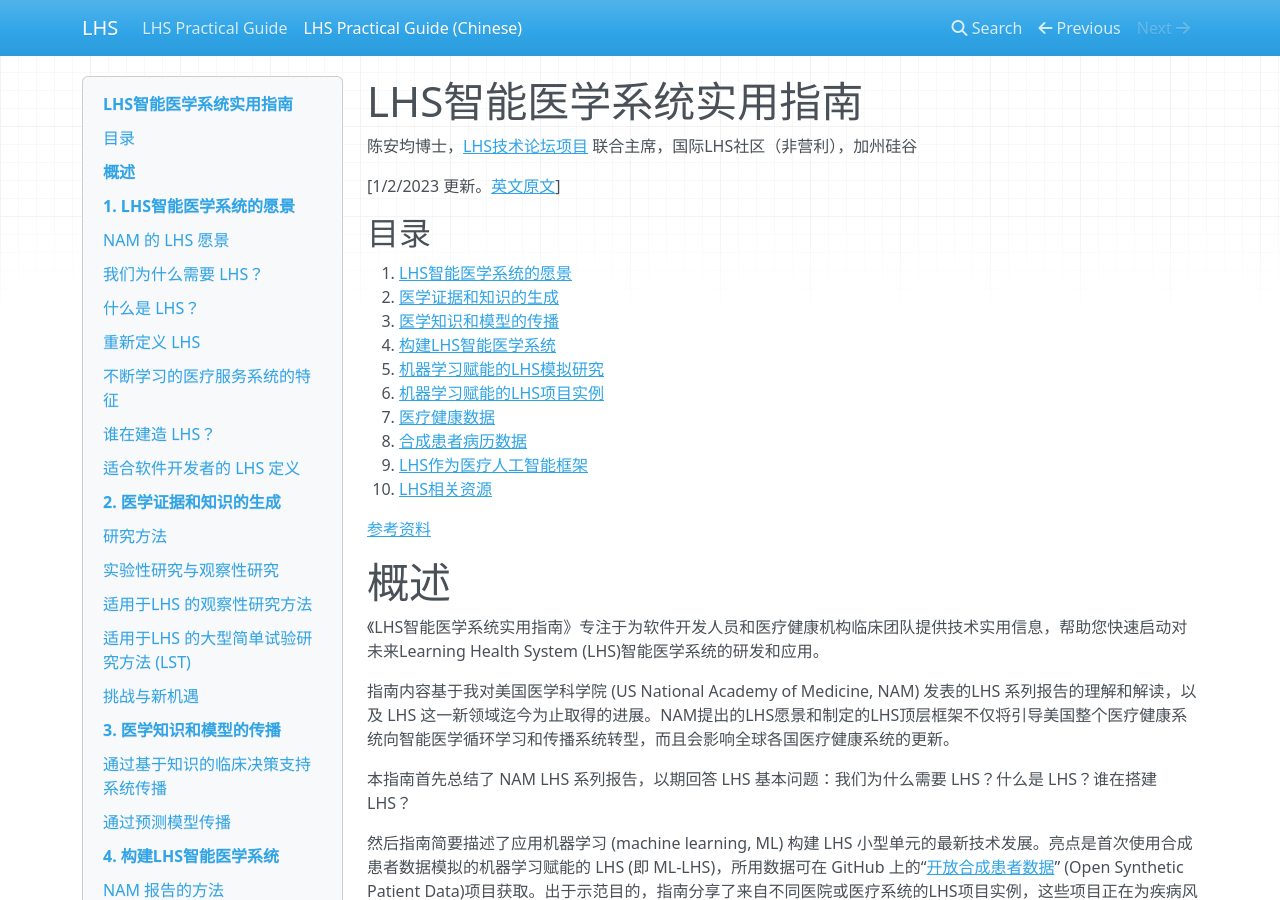
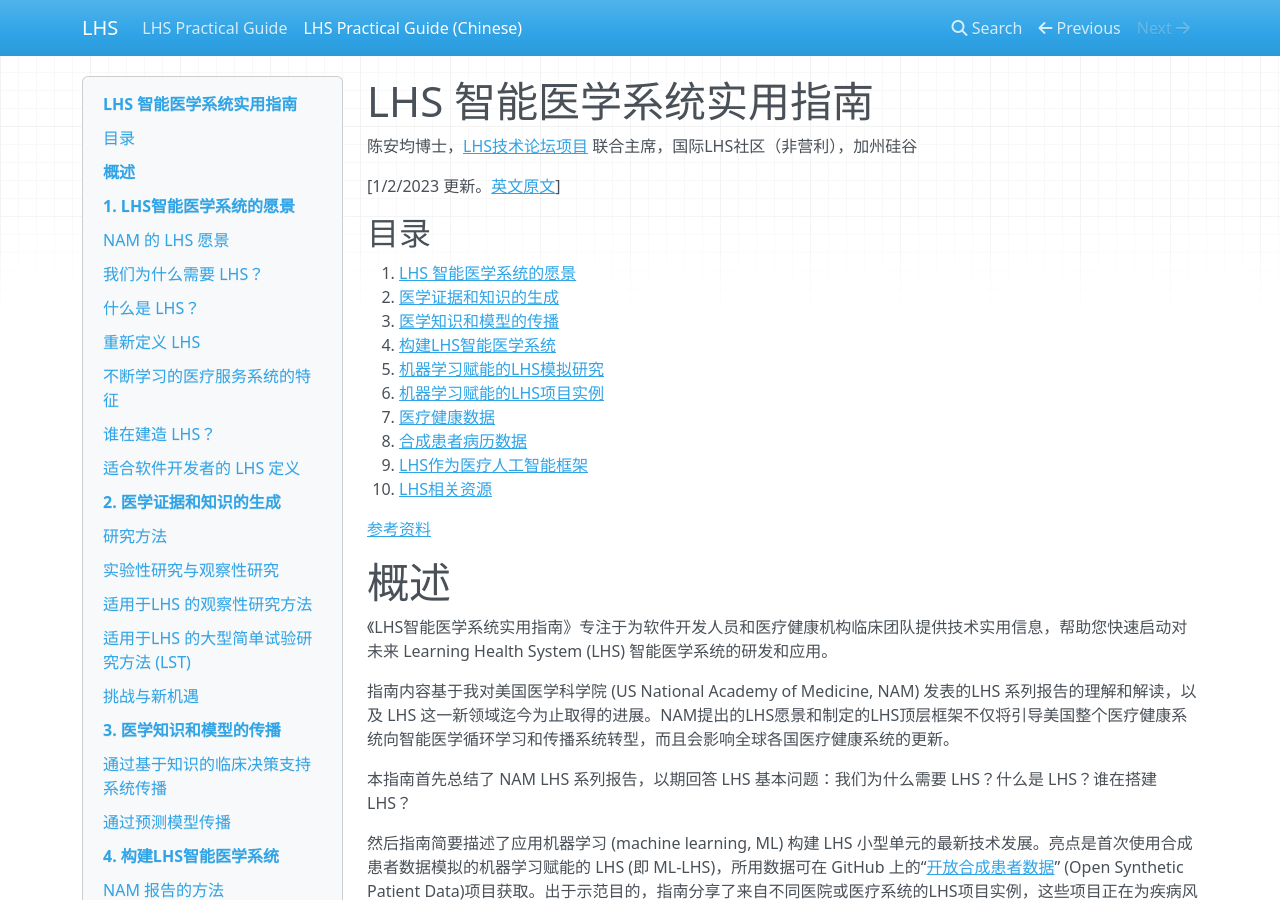
Before and after one commit to lhs-open/lhs-guide, an MkDocs documentation site: the page built from docs/index_zh.md, in a window 1280 px wide and 900 px high. Built offline with MkDocs 1.6.1, drawn with Linux system fonts in a browser that asks for light colours; nearby versions of some CDN libraries.

```diff
--- a/docs/index_zh.md
+++ b/docs/index_zh.md
@@ -1,4 +1,4 @@
-# LHS智能医学系统实用指南
+# LHS 智能医学系统实用指南
 
 陈安均博士，[LHS技术论坛项目](https://www.learninghealth.org/2020-lhs-technology-forum) 联合主席，国际LHS社区（非营利），加州硅谷
 
@@ -6,7 +6,7 @@
 
 ## 目录
 
-1. [LHS智能医学系统的愿景](#1-lhs)
+1. [LHS 智能医学系统的愿景](#1-lhs)
 2. [医学证据和知识的生成](#2)
 3. [医学知识和模型的传播](#3)
 4. [构建LHS智能医学系统](#4-lhs)
@@ -21,7 +21,7 @@
 
 # 概述
 
-《LHS智能医学系统实用指南》专注于为软件开发人员和医疗健康机构临床团队提供技术实用信息，帮助您快速启动对未来Learning Health System (LHS)智能医学系统的研发和应用。
+《LHS智能医学系统实用指南》专注于为软件开发人员和医疗健康机构临床团队提供技术实用信息，帮助您快速启动对未来 Learning Health System (LHS) 智能医学系统的研发和应用。
 
 指南内容基于我对美国医学科学院 (US National Academy of Medicine, NAM) 发表的LHS 系列报告的理解和解读，以及 LHS 这一新领域迄今为止取得的进展。NAM提出的LHS愿景和制定的LHS顶层框架不仅将引导美国整个医疗健康系统向智能医学循环学习和传播系统转型，而且会影响全球各国医疗健康系统的更新。
 
```
